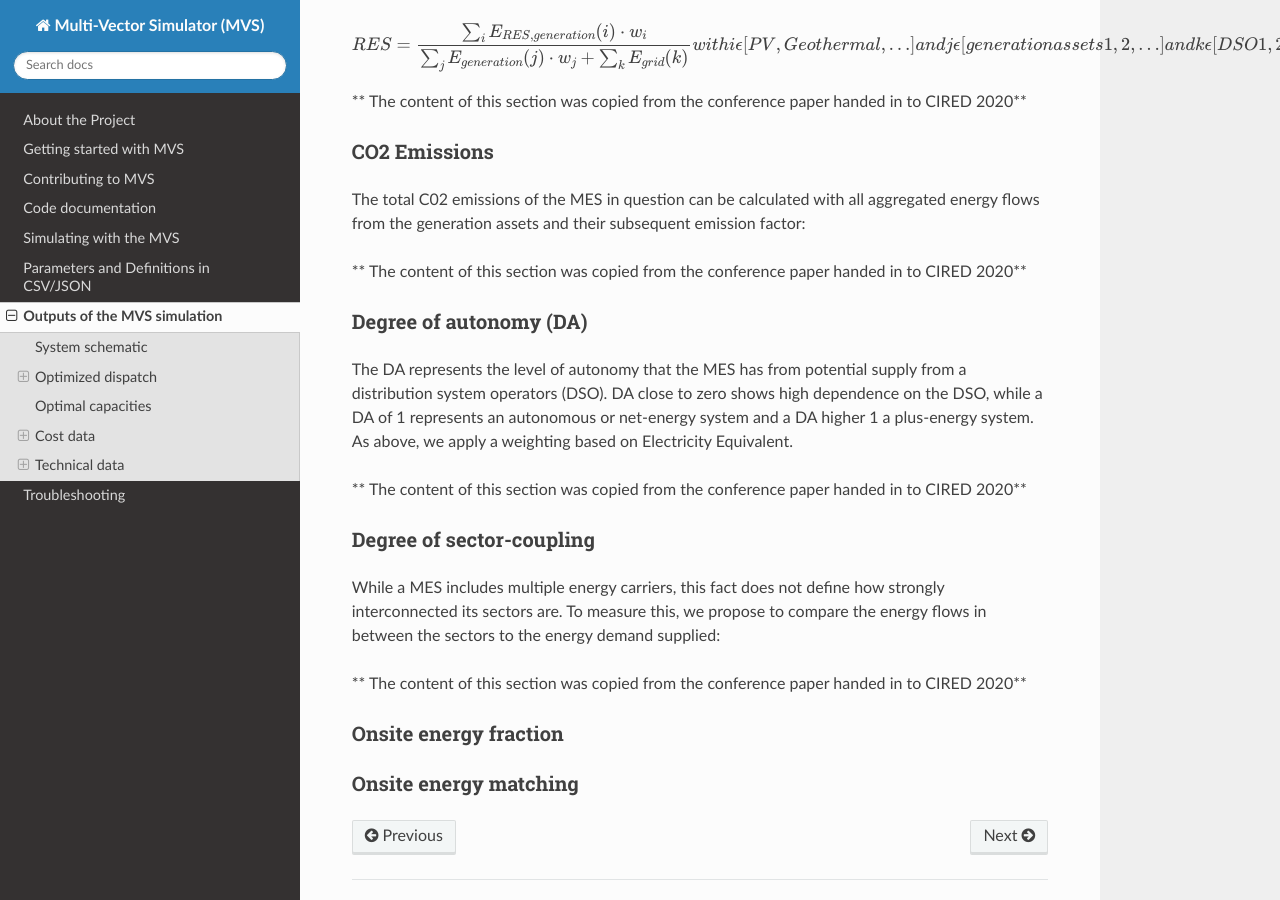
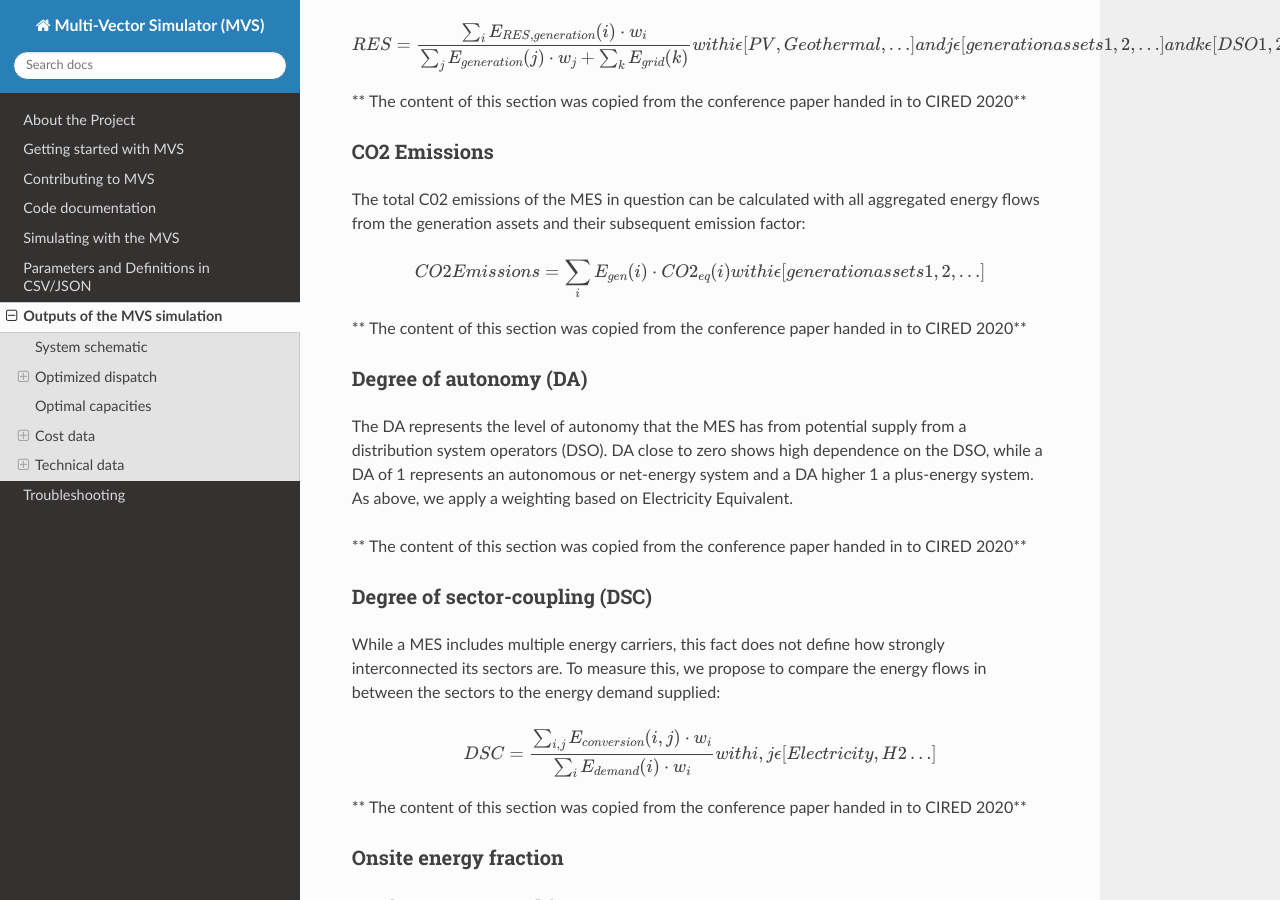
Before and after one commit to rl-institut/multi-vector-simulator, a Sphinx documentation site: the page built from docs/MVS_Outputs.rst, in a window 1280 px wide and 900 px high, scrolled down 1485 px. Built offline with Sphinx 7.4.7 and the Read the Docs theme 2.0.0, drawn with Linux system fonts in a browser that asks for light colours; formulas are drawn with MathJax 3.

Commit message:
Add formula CO2 emissions, DSC

```diff
--- a/docs/MVS_Outputs.rst
+++ b/docs/MVS_Outputs.rst
@@ -88,6 +88,10 @@ CO2 Emissions
 The total C02 emissions of the MES in question can be calculated
 with all aggregated energy flows from the generation assets and their subsequent emission factor:
 
+.. math::
+  CO2 Emissions= \sum_i {E_{gen} (i)⋅CO2_{eq} (i)}
+  with i \epsilon [generation assets 1,2,…]
+
 ** The content of this section was copied from the conference paper handed in to CIRED 2020**
 
 Degree of autonomy (DA)
@@ -102,13 +106,16 @@ As above, we apply a weighting based on Electricity Equivalent.
 ** The content of this section was copied from the conference paper handed in to CIRED 2020**
 
 
-Degree of sector-coupling
-#########################
+Degree of sector-coupling (DSC)
+###############################
 
 While a MES includes multiple energy carriers,
 this fact does not define how strongly interconnected its sectors are.
 To measure this, we propose to compare the energy flows in between the sectors to the energy demand supplied:
 
+.. math::
+   DSC=\frac{\sum_{i,j}{E_{conversion} (i,j)⋅w_i}}{\sum_i {E_{demand} (i)⋅w_i}}
+   with i,j \epsilon [Electricity,H2…]
 
 ** The content of this section was copied from the conference paper handed in to CIRED 2020**
 
```
